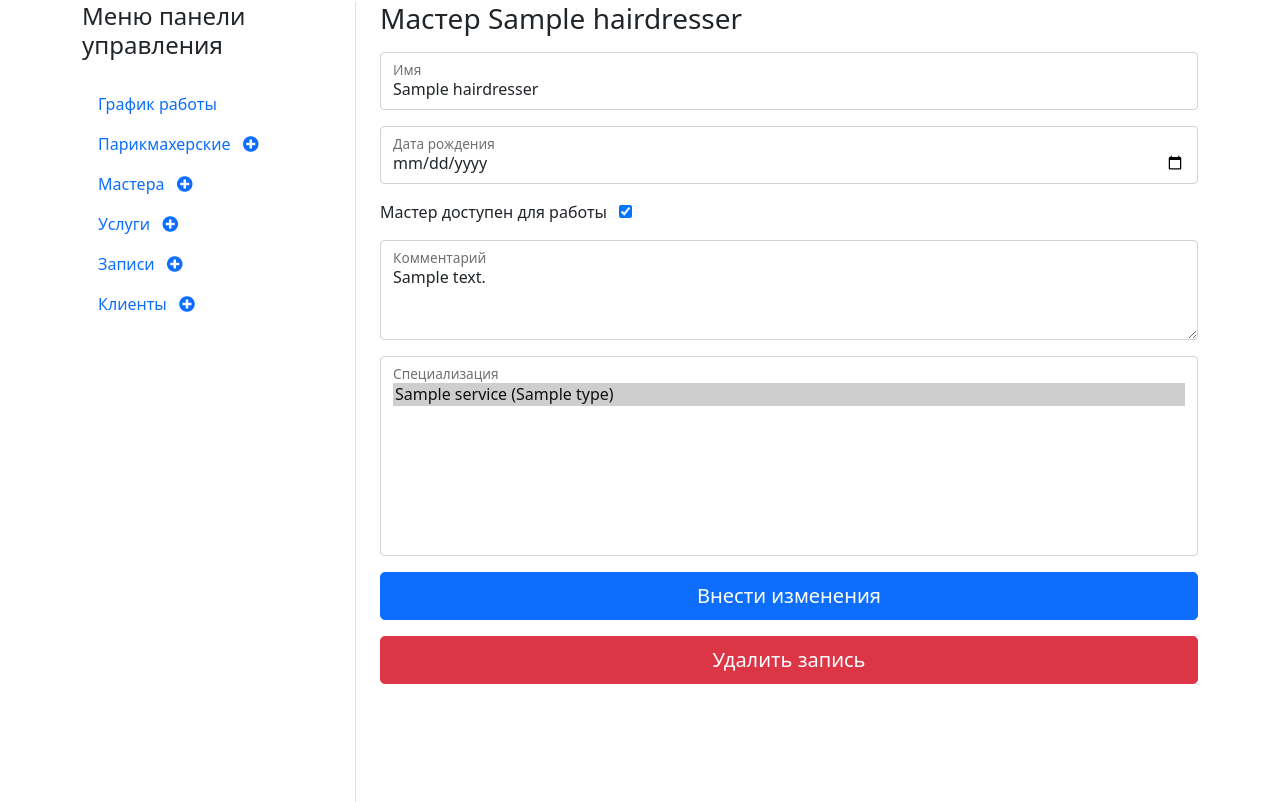
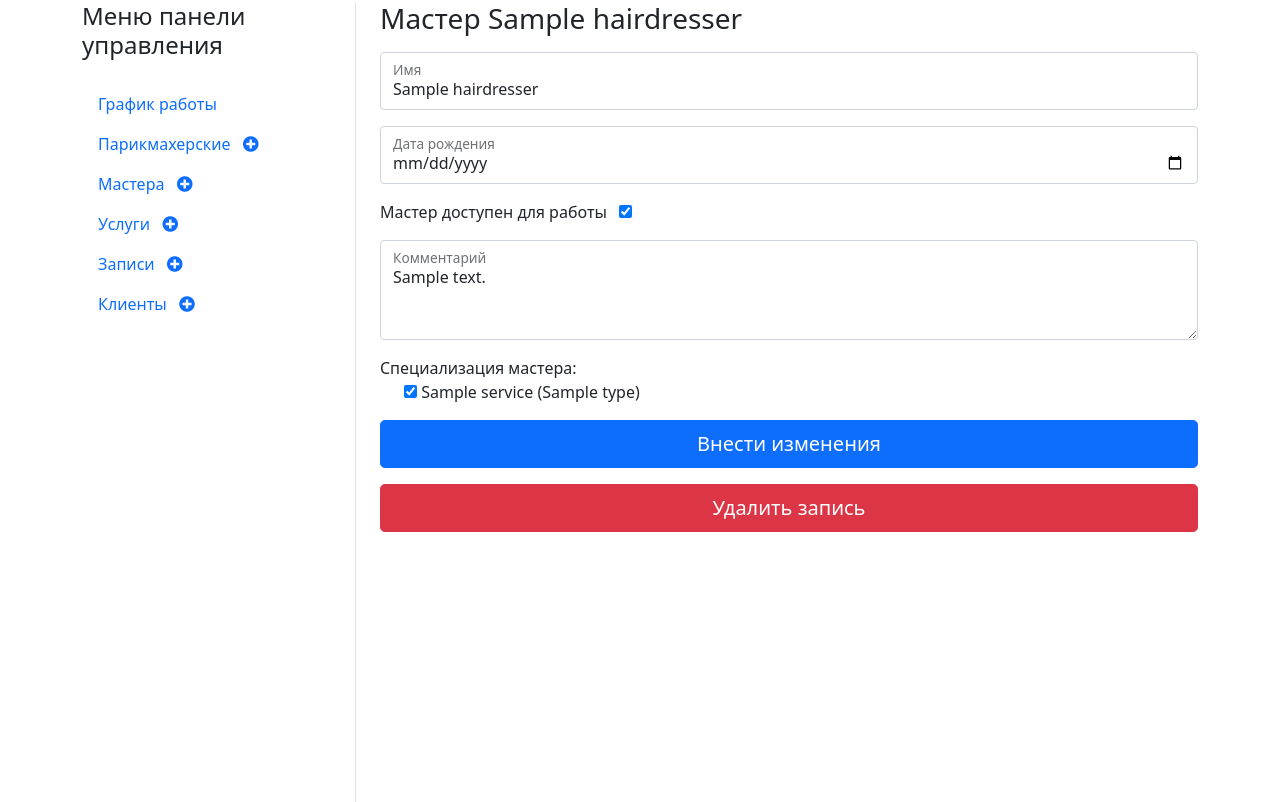
Before and after one commit to roman-shelemekh/sakura_web, a Flask app: page /admin/hairdresser/1 in a window 1280 px wide. Shown: the part 78-880 px from the top of the page. Run offline with Flask 2, Linux system fonts and the light colour scheme; a user stored in the database is signed in; tables that the repository leaves empty hold one stand-in row (values such as "Sample post").

Commit message:
latitude and longitude unique constraint in forms added, checkbox for assigning specialization added

```diff
--- a/services/web/sakura/forms.py
+++ b/services/web/sakura/forms.py
@@ -1,6 +1,6 @@
 from flask_wtf import FlaskForm
 from wtforms import (
-    StringField, PasswordField, BooleanField, SubmitField, TextAreaField, SelectField, SelectMultipleField
+    widgets, StringField, PasswordField, BooleanField, SubmitField, TextAreaField, SelectField, SelectMultipleField
 )
 from wtforms.validators import DataRequired, Length, Optional
 from .models import User, Hairdresser, Salon, Service, Type
@@ -35,7 +35,8 @@ class HairdresserForm(MyForm):
                                                         min=0, max=500,
                                                         message='Поле "Комментарий" не должно превышать 500 знаков.')])
     is_available = BooleanField('Статус')
-    specialization = SelectMultipleField('Специализация мастера')
+    specialization = SelectMultipleField('Специализация мастера', widget=widgets.ListWidget(prefix_label=False),
+                                         option_widget=widgets.CheckboxInput())
 
 
 class SalonForm(MyForm):
@@ -48,12 +49,24 @@ class SalonForm(MyForm):
                           validators=[Unique(object_class=Salon, column='address',
                                              message='Парикмахерская с таким адресом уже существует.'),
                                       DataRequired(message='Обязательное поле.'),
-                                      Length(min=0, max=128, message='Поле "Название" не должно превышать 128 знаков.')])
+                                      Length(min=0, max=128, message='Поле "Название" не должно превышать 128 знаков.')]
+                          )
     phone_number = StringField('Номер телефона', validators=[Length(min=0, max=13,
                                                  message='Поле "Номер телефона" не должно '
                                                          'превышать 13 знаков (+375XXXXXXXXX).')])
     latitude = MyFloatField('Широта', validators=[Optional()])
     longitude = MyFloatField('Долгота', validators=[Optional()])
+
+    def validate(self):
+        val = super(SalonForm, self).validate(extra_validators=None)
+        if not val:
+            return False
+        salon = Salon.query.filter_by(latitude=self.latitude.data, longitude=self.longitude.data).first()
+        if salon is not None:
+            self.latitude.errors.append(' ')
+            self.longitude.errors.append('Парикмахерская с такими координатами уже существует.')
+            return False
+        return True
 
 
 class ServiceForm(MyForm):
--- a/services/web/sakura/routes.py
+++ b/services/web/sakura/routes.py
@@ -58,8 +58,9 @@ def hairdresser():
 def hairdresser_detail(hairdresser_id):
     hairdresser = Hairdresser.query.get_or_404(hairdresser_id)
     form = HairdresserForm(edit=True)
+
     form.specialization.choices = [(str(row.id), row.name + ' (' + row.service_type.name + ')') for row in
-                                   Service.query.all()]
+                                   Service.query.order_by(Service.type_id).all()]
     if form.validate_on_submit():
         hairdresser.name = form.name.data
         hairdresser.dob = form.dob.data
@@ -70,8 +71,8 @@ def hairdresser_detail(hairdresser_id):
         flash(f'Данные мастера {hairdresser.name} успешно изменены.')
         return redirect(url_for('hairdresser'))
     elif request.method == 'GET':
-        form.specialization.default = [str(i.id) for i in hairdresser.specialization]
-        form.process()
+        form.specialization.data = [str(i.id) for i in hairdresser.specialization]
+        # form.process()
         form.name.data = hairdresser.name
         form.dob.data = hairdresser.dob
         form.comment.data = hairdresser.comment
--- a/services/web/sakura/static/main.css
+++ b/services/web/sakura/static/main.css
@@ -7,13 +7,10 @@
     z-index: 1050;
 }
 
-.drop-zone {
-    /*width: 300px;*/
-    /*height: 70px;*/
+.drop-zone--over {
+    background-color: #f8f9fa;
 }
 
-.drop-zone--over {
-    /*border: dashed 2px #86989B;*/
-    /*background-color: #eeeeee;*/
-    background-color: #f8f9fa;
+.form-check {
+    list-style-type: none;
 }
--- a/services/web/sakura/templates/hairdresser_detail.html
+++ b/services/web/sakura/templates/hairdresser_detail.html
@@ -40,17 +40,23 @@
         </div>
         {% endif %}
     </div>
-    <div class="form-floating mb-3">
-        {{ form.specialization(class="form-select" + (" is-invalid" if form.specialization.errors else ""), placeholder='Специализация', id='id_specialization', style="height: 200px;") }}
-        <label for="id_specialization">Специализация</label>
-        {% if form.specialization.errors %}
-        <div id="id_specialization" class="invalid-feedback">
-            {% for error in form.specialization.errors %}
-            {{ error }}
-            {% endfor %}
-        </div>
-        {% endif %}
+<!--    <div class="form-floating mb-3">-->
+<!--        {{ form.specialization(class="form-select" + (" is-invalid" if form.specialization.errors else ""), placeholder='Специализация', id='id_specialization', style="height: 200px;") }}-->
+<!--        <label for="id_specialization">Специализация</label>-->
+<!--        {% if form.specialization.errors %}-->
+<!--        <div id="id_specialization" class="invalid-feedback">-->
+<!--            {% for error in form.specialization.errors %}-->
+<!--            {{ error }}-->
+<!--            {% endfor %}-->
+<!--        </div>-->
+<!--        {% endif %}-->
+<!--    </div>-->
+    <div class="mb-3">
+        {{ form.specialization.label }}:
+        {{ form.specialization(class="form-check")}}
     </div>
+
+
     <div class="d-grid gap-2 mb-3">
         <button class="btn btn-lg btn-primary" type="submit">Внести изменения</button>
     </div>
--- a/services/web/sakura/templates/schedule.html
+++ b/services/web/sakura/templates/schedule.html
@@ -101,7 +101,7 @@
       <button type="button" class="btn-close" data-bs-dismiss="toast" aria-label="Close"></button>
     </div>
     <div class="toast-body">
-      Похоже, что этот парикмахер уже работает в этот день
+      Похоже, что этот мастер уже зянят в этот день
     </div>
   </div>
 </div>
```
Also changed, not shown: services/web/sakura/templates/hairdresser_add.html (+3 -10 lines).
